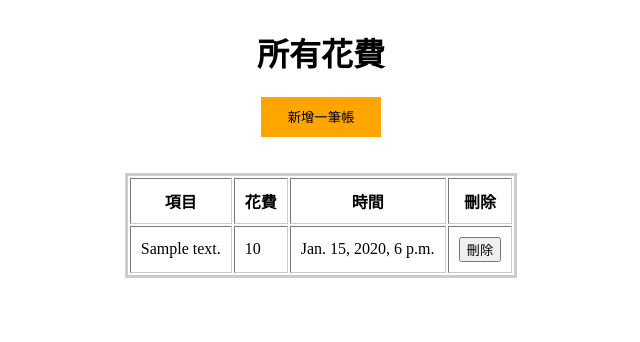
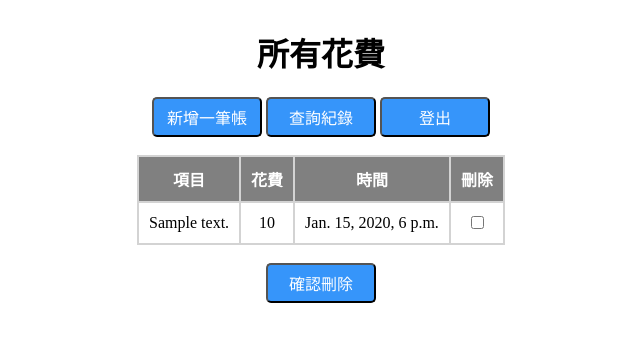
Before and after one commit to patrick55529617/BillingApp, a Django app: page /test_show_all/ in a window 1280 px wide. Shown: the top 342 px of the page, without its empty margins (319-959 px from the left). Run offline with Django 3.2, Linux system fonts and the light colour scheme; a user stored in the database is signed in; tables that the repository leaves empty hold one stand-in row (values such as "Sample post"); some libraries are stand-ins or nearby versions.

Commit message:
1. Add 'multiple delete' function. 2. Add logout function. 3. Add a button in '/test_show_all/' to link the '/add_billing/ page. 4. Improve the UI of page '/test_show_all/'.

```diff
--- a/BillingApp/BillingApp/settings.py
+++ b/BillingApp/BillingApp/settings.py
@@ -46,7 +46,7 @@ ROOT_URLCONF = 'BillingApp.urls'
 TEMPLATES = [
     {
         'BACKEND': 'django.template.backends.django.DjangoTemplates',
-        'DIRS': [],
+        'DIRS': [os.path.join(BASE_DIR, 'templates')],
         'APP_DIRS': True,
         'OPTIONS': {
             'context_processors': [
@@ -114,3 +114,6 @@ USE_TZ = True
 # https://docs.djangoproject.com/en/3.0/howto/static-files/
 
 STATIC_URL = '/static/'
+STATICFILES_DIRS = [
+    os.path.join(BASE_DIR, 'templates/static'),
+]
--- a/BillingApp/BillingApp/urls.py
+++ b/BillingApp/BillingApp/urls.py
@@ -22,6 +22,6 @@ urlpatterns = [
     path('admin/', admin.site.urls),
     path('add_billing/', views.AddBillingPage.as_view(), name='add_billing'),
     path('test_show_all/', views.test_show_all, name='test_show_all'),
-    path('test_show_all/del/<int:id>/', views.DeleteBilling, name='delete_billing'),
+    path('test_show_all/del/', views.DeleteBilling, name='delete_billing'),
     path('user/', include('user.urls'), name='user'),
 ]
--- a/BillingApp/BillingInfo/templates/add_billing.html
+++ b/BillingApp/BillingInfo/templates/add_billing.html
@@ -3,8 +3,6 @@
     <meta charset="UTF-8">
     <title>新增一筆帳</title>
 </head>
-
-<script type="text/JavaScript" src="https://ajax.googleapis.com/ajax/libs/jquery/3.2.1/jquery.min.js"></script>
 
 <div>
 <div style="display: flex; justify-content: center;"><h1>Input your billing info</div>
--- a/BillingApp/BillingInfo/templates/test_show_all.html
+++ b/BillingApp/BillingInfo/templates/test_show_all.html
@@ -2,41 +2,68 @@
 <head>
     <meta charset="UTF-8">
     <title>TEST</title>
+    <style>
+        body {font-family:微軟正黑體!important;}
+        .button {
+            width: 110px;
+            height:40px;
+            background-color:#3695FA;
+            border-radius: 5px;
+            color: white;
+            font-size: 16px;
+        }
+        table {
+            border:1px solid #D3D3D3;
+            font-size:16px;
+            text-align:center;
+            border-collapse:collapse;
+        }
+        th {
+            background-color: #808080;
+            padding:10px;
+            border:2px solid #D3D3D3;
+            color:#fff;
+        }
+        td {
+            border:2px solid #D3D3D3;
+            padding:10px;
+        }
+    </style>
 </head>
 
-<script type="text/JavaScript" src="https://ajax.googleapis.com/ajax/libs/jquery/3.2.1/jquery.min.js"></script>
-
-
 <div>
-
-<div style="display: flex; justify-content: center;"><h1>所有花費</div>
-
+    <div style="display: flex; justify-content: center;"><h1>所有花費</div>
 <body style="display: flex; justify-content: center;">
-   <center><input type="button" value="新增一筆帳" onclick="location.href='/add_billing/'"
-        style="width:120px;height:40px;border:2px orange double;background-color:orange;"></center>
-    <br> </br>
-   <table  style="border:3px #cccccc solid;" cellpadding="10" border='1'>
+    <center>
+       <input type="button" class='button' value="新增一筆帳" onclick="location.href='/add_billing/'" >
+       <input type="button" class='button' value="查詢紀錄" onclick="location.href='/query/'" >
+       <input type="button" class='button' value="登出" onclick="location.href='/user/logout/'" >
+    </center>
+    <br>
+    <table>
         <tr>
             <th>項目</th>
             <th>花費</th>
             <th>時間</th>
             <th>刪除</th>
             </tr>
+    <form action="./del/" method="POST"> {% csrf_token %}
     {% for billing_info in billing_list %}
         <tr>
             <td> {{ billing_info.content }} </td>
             <td> {{ billing_info.amount }}</td>
             <td> {{ billing_info.event_time }}</td>
             <td>
-                <form action="./del/{{ billing_info.id }}/" method="POST"> {% csrf_token %}
-                    <button type="submit">刪除</button>
+                <input type="checkbox" value=" {{ billing_info.id }}" name="check_box_list"/>
             </td>
         </tr>
     {% endfor %}
     </table>
-
-
-</body>
-
+    <br>
+        <center>
+            <input type="submit" class="button" value="確認刪除">
+        </center>
+    </form>
+    </body>
 </html>
 <div>
--- a/BillingApp/BillingInfo/views.py
+++ b/BillingApp/BillingInfo/views.py
@@ -23,9 +23,11 @@ class AddBillingPage(LoginRequiredMixin, View):
 
         return HttpResponseRedirect("/test_show_all/")
 
-def DeleteBilling(request, id):
-    deleted_bill = BillInfo.objects.get(id=id)
-    deleted_bill.delete()
+def DeleteBilling(request):
+    check_box_list = request.POST.getlist("check_box_list")
+    for deleted_index in check_box_list:
+        deleted_bill = BillInfo.objects.get(id=deleted_index)
+        deleted_bill.delete()
     return HttpResponseRedirect("/test_show_all/")
 
 @login_required
--- a/BillingApp/user/urls.py
+++ b/BillingApp/user/urls.py
@@ -1,7 +1,8 @@
 from django.urls import path
-from user.views import LoginView
+from user.views import LoginView, Logout
 
 app_name = 'user'
 urlpatterns = [
-    path('login/', LoginView.as_view(), name='login')
+    path('login/', LoginView.as_view(), name='login'),
+    path('logout/', Logout, name='logout')
 ]
```
Also changed, not shown: BillingApp/user/views.py (+6 -1 lines).
